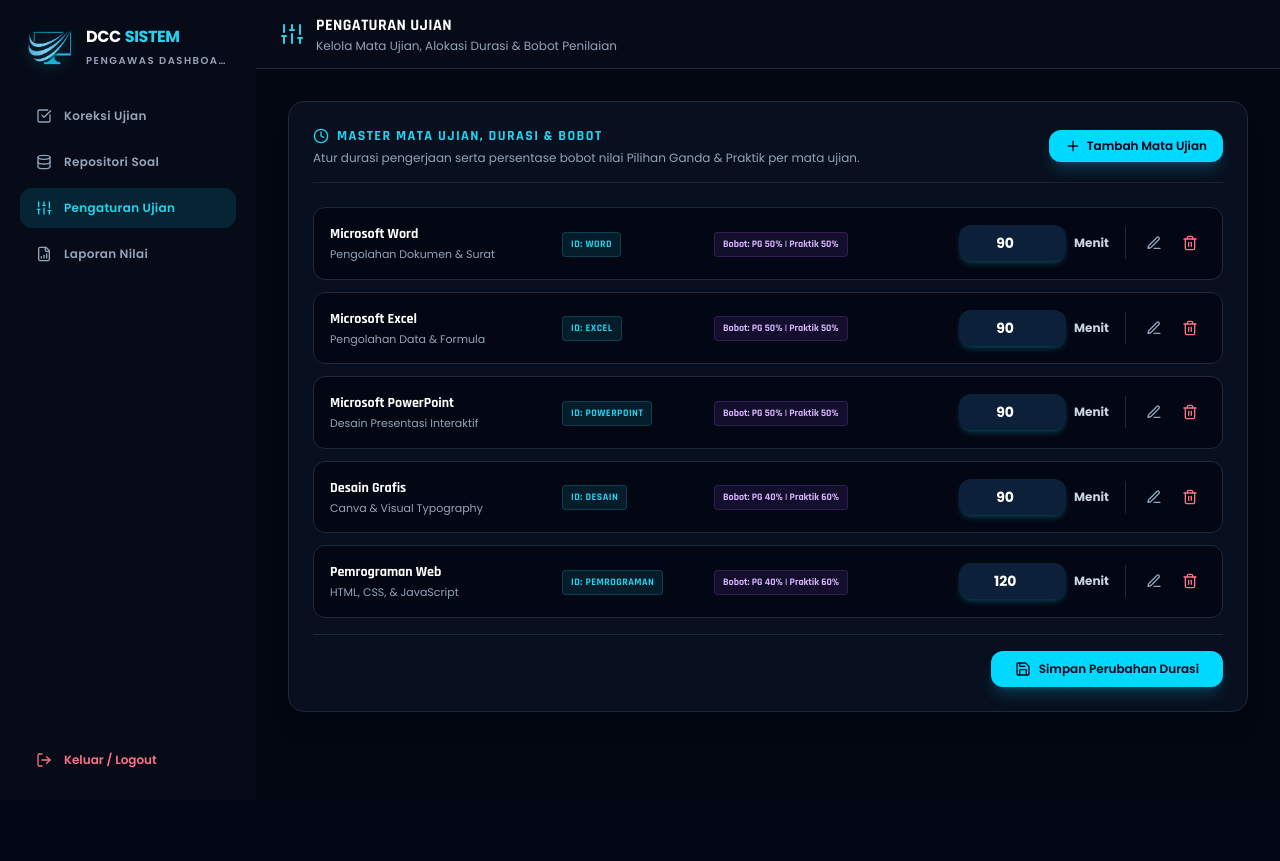
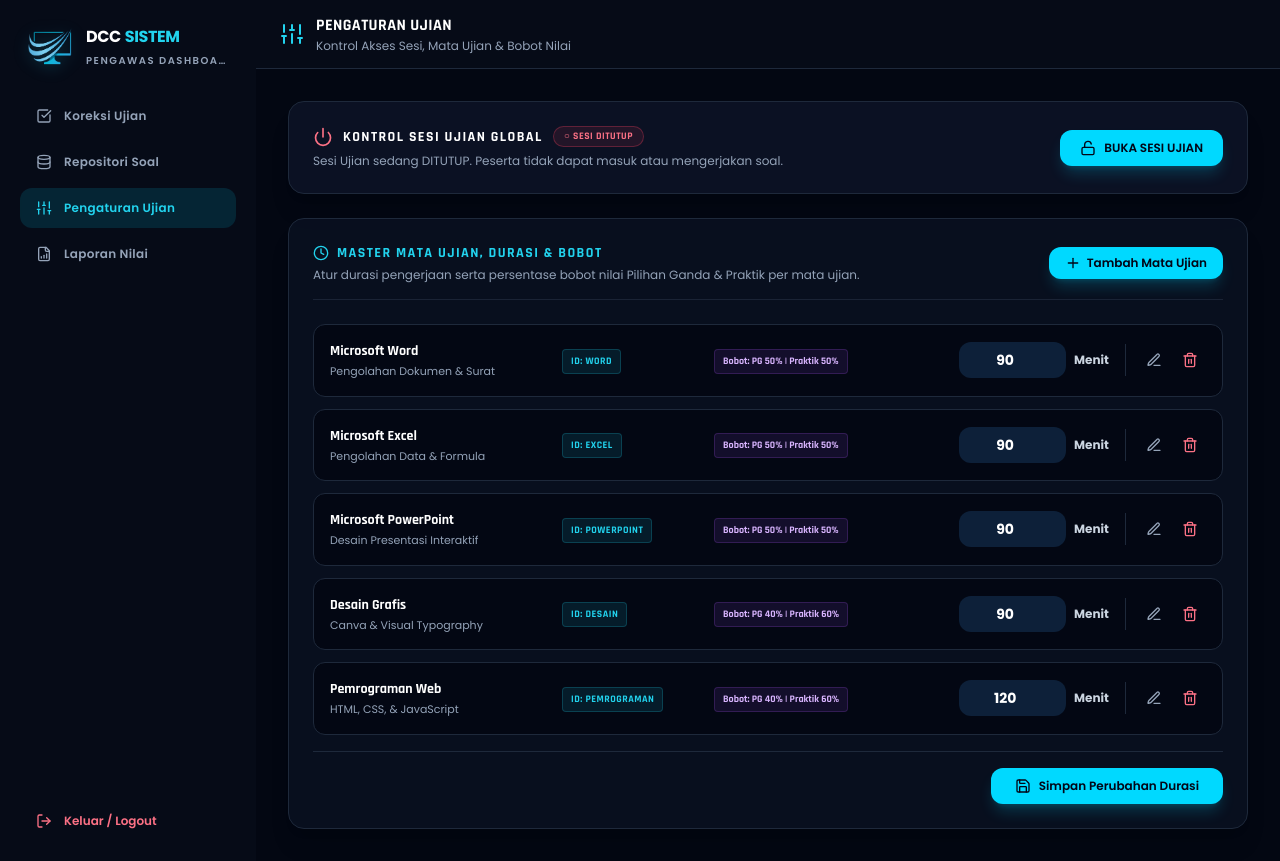
Before and after one commit to dcc-daruttaufiq/dcc-cbt-system, a React (Vite) app in the folder client/: page /pengaturan-ujian in a window 1280 px wide. Before the commit the page ends 800 px from the top, so only its background shows below. Built offline with nearby package versions, Linux system fonts and the light colour scheme; no server answers; the database is empty.

Commit message:
pusssssssssssssssssssssh

```diff
--- a/client/src/pages/DashboardPeserta.jsx
+++ b/client/src/pages/DashboardPeserta.jsx
@@ -40,7 +40,7 @@ export default function DashboardPeserta() {
   const [daftarUjianDinamis, setDaftarUjianDinamis] = useState(DEFAULT_KATALOG);
   const [dataError, setDataError] = useState('');
 
-  // Helper Format Durasi Waktu Pengerjaan (Kebal NaN & Lintas Browser)
+  // Helper Format Durasi Waktu Pengerjaan
   const formatLamaPengerjaan = (mulaiStr, selesaiStr) => {
     if (!mulaiStr) return null;
 
@@ -229,7 +229,7 @@ export default function DashboardPeserta() {
     navigate('/login');
   };
 
-  const handleMulaiUjian = (e) => {
+  const handleMulaiUjian = async (e) => {
     e.preventDefault();
     setTokenError('');
 
@@ -237,6 +237,26 @@ export default function DashboardPeserta() {
     if (!isAgreed) return setTokenError('Anda harus menyetujui tata tertib pengerjaan ujian!');
 
     setIsLoading(true);
+
+    // === VERIFIKASI STATUS SESI UJIAN GLOBAL ===
+    try {
+      const { data: dataStatus } = await supabase
+        .from(TABLES.PENGATURAN_UJIAN || 'pengaturan_ujian')
+        .select('*')
+        .eq('key', 'status_sesi_ujian')
+        .maybeSingle();
+
+      const st = dataStatus?.value ? (typeof dataStatus.value === 'string' ? JSON.parse(dataStatus.value) : dataStatus.value) : null;
+      const statusSesi = st?.status || localStorage.getItem('dcc_status_sesi') || 'DITUTUP';
+
+      if (statusSesi !== 'DIBUKA') {
+        setIsLoading(false);
+        return setTokenError('AKSES DITOLAK: Sesi ujian saat ini sedang DITUTUP oleh pengawas!');
+      }
+    } catch (err) {
+      console.warn('Gagal mengecek status sesi ujian, menggunakan fallback...', err);
+    }
+    // ============================================
 
     const inputUpper = tokenInput.trim().toUpperCase();
 
@@ -247,7 +267,6 @@ export default function DashboardPeserta() {
       inputUpper === '12345' ||
       inputUpper === '1234'
     ) {
-      (async () => {
       const nowIso = new Date().toISOString();
       sessionStorage.setItem('examStarted', 'true');
       sessionStorage.setItem(STORAGE_KEYS.SELECTED_EXAM_CATEGORY, activeExamDetail.id);
@@ -283,7 +302,6 @@ export default function DashboardPeserta() {
       }
 
       navigate('/ruang-ujian');
-      })();
     } else {
       setTokenError(`Token untuk ujian ${activeExamDetail.nama} tidak valid! Gunakan token resmi atau hubungi Pengawas.`);
       setIsLoading(false);
@@ -381,7 +399,6 @@ export default function DashboardPeserta() {
               </div>
 
               <div className="grid grid-cols-1 md:grid-cols-3 gap-4">
-                {/* NILAI PILIHAN GANDA */}
                 <div className="p-5 rounded-xl bg-[#030712]/80 border border-slate-800/80 space-y-2">
                   <p className="text-[11px] font-display font-bold text-slate-400 uppercase tracking-wider">NILAI PILIHAN GANDA</p>
                   <div className="flex items-baseline gap-2">
@@ -390,7 +407,6 @@ export default function DashboardPeserta() {
                   </div>
                 </div>
 
-                {/* NILAI PRAKTIK */}
                 <div className="p-5 rounded-xl bg-[#030712]/80 border border-slate-800/80 space-y-2">
                   <p className="text-[11px] font-display font-bold text-slate-400 uppercase tracking-wider">NILAI PRAKTIK</p>
                   <p className="text-sm font-display font-bold text-amber-400 pt-1">
@@ -402,7 +418,6 @@ export default function DashboardPeserta() {
                   </p>
                 </div>
 
-                {/* NILAI AKHIR TOTAL */}
                 <div className="p-5 rounded-xl bg-[#030712]/80 border border-emerald-500/30 space-y-2">
                   <p className="text-[11px] font-display font-bold text-emerald-400 uppercase tracking-wider">NILAI AKHIR TOTAL</p>
                   <div className="flex items-baseline gap-2">
--- a/client/src/pages/PengaturanUjian.jsx
+++ b/client/src/pages/PengaturanUjian.jsx
@@ -4,7 +4,7 @@ import Sidebar from '../components/ui/Sidebar';
 import Navbar from '../components/ui/Navbar';
 import Button from '../components/ui/Button';
 import Input from '../components/ui/Input';
-import { Sliders, Clock, Save, CheckCircle2, AlertCircle, ShieldCheck, Plus, Trash2, Edit3, X, BookOpen, Percent } from 'lucide-react';
+import { Sliders, Clock, Save, CheckCircle2, AlertCircle, Plus, Trash2, Edit3, X, BookOpen, Percent, Lock, Unlock, Power } from 'lucide-react';
 import { motion, AnimatePresence } from 'framer-motion';
 
 const DEFAULT_KATALOG = [
@@ -17,8 +17,10 @@ const DEFAULT_KATALOG = [
 
 export default function PengaturanUjian() {
   const [katalogMapel, setKatalogMapel] = useState(DEFAULT_KATALOG);
+  const [statusSesi, setStatusSesi] = useState('DITUTUP'); // 'DIBUKA' | 'DITUTUP'
   const [isLoading, setIsLoading] = useState(true);
   const [isSaving, setIsSaving] = useState(false);
+  const [isTogglingStatus, setIsTogglingStatus] = useState(false);
   const [message, setMessage] = useState({ type: '', text: '' });
 
   // State Modal Form Tambah/Edit
@@ -44,14 +46,15 @@ export default function PengaturanUjian() {
   const loadPengaturan = async () => {
     setIsLoading(true);
     try {
-      const { data, error } = await supabase
+      // 1. Fetch Katalog Mata Ujian
+      const { data: dataKatalog } = await supabase
         .from(TABLES.PENGATURAN_UJIAN || 'pengaturan_ujian')
         .select('*')
         .eq('key', 'katalog_mata_ujian')
         .maybeSingle();
 
-      if (!error && data && data.value) {
-        const parsed = typeof data.value === 'string' ? JSON.parse(data.value) : data.value;
+      if (dataKatalog && dataKatalog.value) {
+        const parsed = typeof dataKatalog.value === 'string' ? JSON.parse(dataKatalog.value) : dataKatalog.value;
         if (Array.isArray(parsed) && parsed.length > 0) {
           const normalized = parsed.map(m => ({
             ...m,
@@ -62,12 +65,27 @@ export default function PengaturanUjian() {
           localStorage.setItem('dcc_katalog_mapel', JSON.stringify(normalized));
         }
       }
+
+      // 2. Fetch Status Sesi Ujian Global
+      const { data: dataStatus } = await supabase
+        .from(TABLES.PENGATURAN_UJIAN || 'pengaturan_ujian')
+        .select('*')
+        .eq('key', 'status_sesi_ujian')
+        .maybeSingle();
+
+      if (dataStatus && dataStatus.value) {
+        const st = typeof dataStatus.value === 'string' ? JSON.parse(dataStatus.value) : dataStatus.value;
+        setStatusSesi(st.status || 'DITUTUP');
+        localStorage.setItem('dcc_status_sesi', st.status || 'DITUTUP');
+      }
     } catch (err) {
-      console.warn('Membaca katalog dari cache lokal...', err);
-      const local = localStorage.getItem('dcc_katalog_mapel');
-      if (local) {
-        try { setKatalogMapel(JSON.parse(local)); } catch (e) {}
+      console.warn('Membaca pengaturan dari cache lokal...', err);
+      const localKatalog = localStorage.getItem('dcc_katalog_mapel');
+      if (localKatalog) {
+        try { setKatalogMapel(JSON.parse(localKatalog)); } catch (e) {}
       }
+      const localStatus = localStorage.getItem('dcc_status_sesi');
+      if (localStatus) setStatusSesi(localStatus);
     } finally {
       setIsLoading(false);
     }
@@ -77,7 +95,40 @@ export default function PengaturanUjian() {
     loadPengaturan();
   }, []);
 
-  // Helper Auto-Save Ke Supabase Cloud
+  // Toggle Status Sesi (DIBUKA <-> DITUTUP)
+  const handleToggleStatusSesi = async () => {
+    const nextStatus = statusSesi === 'DIBUKA' ? 'DITUTUP' : 'DIBUKA';
+    setIsTogglingStatus(true);
+    setMessage({ type: '', text: '' });
+
+    try {
+      localStorage.setItem('dcc_status_sesi', nextStatus);
+
+      const { error } = await supabase
+        .from(TABLES.PENGATURAN_UJIAN || 'pengaturan_ujian')
+        .upsert({
+          key: 'status_sesi_ujian',
+          value: JSON.stringify({ status: nextStatus, updated_at: new Date().toISOString() }),
+          updated_at: new Date().toISOString()
+        }, { onConflict: 'key' });
+
+      if (error) throw error;
+
+      setStatusSesi(nextStatus);
+      setMessage({
+        type: 'success',
+        text: `Sesi Ujian berhasil ${nextStatus === 'DIBUKA' ? 'DIBUKA! Peserta dapat mengakses ujian.' : 'DITUTUP! Akses ujian dikunci.'}`
+      });
+    } catch (err) {
+      console.error('Gagal memperbarui status sesi:', err);
+      setStatusSesi(nextStatus); // tetapkan secara lokal jika offline
+      setMessage({ type: 'warning', text: 'Status sesi berubah di lokal. Pastikan Supabase terhubung.' });
+    } finally {
+      setIsTogglingStatus(false);
+    }
+  };
+
+  // Helper Auto-Save Katalog Ke Supabase Cloud
   const saveToSupabase = async (updatedList) => {
     setIsSaving(true);
     setMessage({ type: '', text: '' });
@@ -95,7 +146,7 @@ export default function PengaturanUjian() {
 
       if (error) throw error;
 
-      setMessage({ type: 'success', text: 'Katalog mata ujian & bobot berhasil disimpan permanen ke Cloud!' });
+      setMessage({ type: 'success', text: 'Katalog mata ujian & bobot berhasil disimpan!' });
     } catch (err) {
       console.error('Gagal menyimpan ke Cloud:', err);
       setMessage({ type: 'warning', text: 'Tersimpan di Lokal. Pastikan Supabase terhubung.' });
@@ -188,7 +239,7 @@ export default function PengaturanUjian() {
             <Sliders className="text-cyan-400 w-6 h-6" />
             <div>
               <h1 className="text-base font-display font-bold text-white tracking-wide">PENGATURAN UJIAN</h1>
-              <p className="text-xs text-slate-400 font-sans">Kelola Mata Ujian, Alokasi Durasi & Bobot Penilaian</p>
+              <p className="text-xs text-slate-400 font-sans">Kontrol Akses Sesi, Mata Ujian & Bobot Nilai</p>
             </div>
           </div>
         </Navbar>
@@ -196,6 +247,51 @@ export default function PengaturanUjian() {
         <main className="p-6 md:p-8 flex-1 overflow-y-auto">
           <div className="max-w-5xl mx-auto space-y-6">
 
+            {/* PANEL KONTROL 1: KONTROL STATUS SESI UJIAN GLOBAL */}
+            <div className="p-6 bg-[#0d1527]/80 border border-slate-800 rounded-2xl shadow-xl flex flex-col sm:flex-row sm:items-center justify-between gap-6">
+              <div className="space-y-1.5">
+                <div className="flex items-center gap-2.5">
+                  <Power className={`w-5 h-5 ${statusSesi === 'DIBUKA' ? 'text-emerald-400' : 'text-rose-400'}`} />
+                  <h2 className="text-sm font-display font-bold text-white uppercase tracking-widest">
+                    KONTROL SESI UJIAN GLOBAL
+                  </h2>
+                  <span className={`text-[10px] px-2.5 py-0.5 rounded-full font-display font-bold uppercase tracking-wider ${
+                    statusSesi === 'DIBUKA'
+                      ? 'bg-emerald-500/10 border border-emerald-500/30 text-emerald-400'
+                      : 'bg-rose-500/10 border border-rose-500/30 text-rose-400'
+                  }`}>
+                    {statusSesi === 'DIBUKA' ? '● SESI AKTIF' : '○ SESI DITUTUP'}
+                  </span>
+                </div>
+                <p className="text-xs text-slate-400 font-sans">
+                  {statusSesi === 'DIBUKA'
+                    ? 'Sesi Ujian sedang DIBUKA. Seluruh peserta yang terdaftar dapat masuk ke Ruang Ujian.'
+                    : 'Sesi Ujian sedang DITUTUP. Peserta tidak dapat masuk atau mengerjakan soal.'}
+                </p>
+              </div>
+
+              <Button
+                onClick={handleToggleStatusSesi}
+                disabled={isTogglingStatus}
+                className={`px-5 py-2.5 rounded-xl font-display font-bold text-xs flex items-center gap-2 border-0 shadow-lg transition-all ${
+                  statusSesi === 'DIBUKA'
+                    ? 'bg-rose-500 hover:bg-rose-600 text-white shadow-rose-500/20'
+                    : 'bg-emerald-400 hover:bg-emerald-300 text-slate-950 shadow-emerald-400/20'
+                }`}
+              >
+                {statusSesi === 'DIBUKA' ? (
+                  <>
+                    <Lock className="w-4 h-4" /> KUNCI & TUTUP SESI
+                  </>
+                ) : (
+                  <>
+                    <Unlock className="w-4 h-4" /> BUKA SESI UJIAN
+                  </>
+                )}
+              </Button>
+            </div>
+
+            {/* PANEL KONTROL 2: MASTER MATA UJIAN, DURASI & BOBOT */}
             <div className="p-6 bg-[#0d1527]/60 border border-slate-800 rounded-2xl space-y-6 shadow-xl">
               <div className="border-b border-slate-800/80 pb-4 flex flex-col sm:flex-row sm:items-center justify-between gap-4">
                 <div>
@@ -227,39 +323,32 @@ export default function PengaturanUjian() {
               )}
 
               {isLoading ? (
-                <div className="p-8 text-center text-xs text-slate-500 font-sans">Memuat katalog mata ujian...</div>
+                <div className="p-8 text-center text-xs text-slate-500 font-sans">Memuat data pengaturan...</div>
               ) : (
                 <form onSubmit={handleSimpan} className="space-y-4">
                   <div className="grid grid-cols-1 gap-3">
                     {katalogMapel.map((kat) => (
                       <div key={kat.id} className="p-4 rounded-xl bg-[#030712]/90 border border-slate-800 flex flex-col md:flex-row md:items-center justify-between gap-4">
 
-                        {/* SISI KIRI: NAMA, ID & BOBOT (DISEJAJARIN RAPI PAKE FLEX & GRID) */}
                         <div className="flex flex-col md:flex-row md:items-center gap-3 md:gap-6 flex-1 min-w-0">
-
-                          {/* Nama & Deskripsi Mapel */}
                           <div className="w-full md:w-52 shrink-0 space-y-0.5">
                             <h3 className="font-display font-bold text-sm text-white truncate">{kat.nama}</h3>
                             <p className="text-[11px] text-slate-400 font-sans truncate">{kat.desc}</p>
                           </div>
 
-                          {/* ID Badge (Kolom Teratur) */}
                           <div className="w-32 shrink-0">
                             <span className="inline-block text-[10px] text-cyan-400 bg-cyan-400/10 border border-cyan-400/20 px-2 py-1 rounded font-display font-bold uppercase tracking-wider">
                               ID: {kat.id}
                             </span>
                           </div>
 
-                          {/* Bobot Badge (Kolom Teratur) */}
                           <div className="w-48 shrink-0">
                             <span className="inline-block text-[10px] text-purple-300 bg-purple-500/10 border border-purple-500/20 px-2 py-1 rounded font-display font-bold">
                               Bobot: PG {kat.bobot_pg ?? 50}% | Praktik {kat.bobot_praktik ?? 50}%
                             </span>
                           </div>
-
                         </div>
 
-                        {/* SISI KANAN: BAR DURASI (SOLID CYAN, TEKS BIRU TUA, TANPA BORDER LINE) & BUTTONS */}
                         <div className="flex items-center gap-4 shrink-0 self-end md:self-center">
                           <div className="flex items-center gap-2">
                             <Input
@@ -271,13 +360,7 @@ export default function PengaturanUjian() {
                                 const val = parseInt(e.target.value) || 0;
                                 handleDurasiChange(kat.id, val);
                               }}
-                              /*
-                                Custom Bar Durasi:
-                                - bg-cyan-400: Latar Biru Cyan Solid
-                                - text-[#071426]: Warna Angka Biru Tua Kontras
-                                - border-0: Tanpa Garis Tepi/Outlined
-                              */
-                              className="w-20 text-center font-display font-black text-[#071426] text-sm py-1.5 bg-cyan-400 border-0 focus:outline-none focus:ring-2 focus:ring-cyan-300 rounded-xl transition-all shadow-md shadow-cyan-400/20"
+                              className="w-20 text-center font-display font-black text-[#071426] text-sm py-1.5 bg-cyan-400 border-0 rounded-xl"
                             />
                             <span className="text-xs text-slate-300 font-sans font-bold">Menit</span>
                           </div>
@@ -410,9 +493,6 @@ export default function PengaturanUjian() {
                     />
                   </div>
                 </div>
-                <p className="text-[10px] text-slate-400 italic">
-                  *Total bobot Pilihan Ganda dan Praktik wajib berjumlah 100%.
-                </p>
 
                 <div className="flex items-center justify-end gap-3 pt-3 border-t border-slate-800/60">
                   <Button variant="outline" type="button" onClick={() => setIsModalOpen(false)} className="bg-slate-800 text-xs border-0 font-sans">Batal</Button>
--- a/client/src/pages/RuangUjian.jsx
+++ b/client/src/pages/RuangUjian.jsx
@@ -90,6 +90,26 @@ export default function RuangUjian() {
         setErrorState('Sesi login tidak valid (TechID tidak ditemukan). Silakan login ulang.');
         return;
       }
+
+      // === 🛡️ KUNCI TAMBAHAN: VERIFIKASI STATUS SESI UJIAN GLOBAL DARI PENGAWAS ===
+      try {
+        const { data: dataStatus } = await supabase
+          .from(TABLES.PENGATURAN_UJIAN || 'pengaturan_ujian')
+          .select('*')
+          .eq('key', 'status_sesi_ujian')
+          .maybeSingle();
+
+        const st = dataStatus?.value ? (typeof dataStatus.value === 'string' ? JSON.parse(dataStatus.value) : dataStatus.value) : null;
+        const statusSesi = st?.status || localStorage.getItem('dcc_status_sesi') || 'DITUTUP';
+
+        if (statusSesi !== 'DIBUKA') {
+          setErrorState('AKSES DITUTUP: Sesi ujian saat ini sedang DITUTUP/DIKUNCI oleh Pengawas.');
+          return;
+        }
+      } catch (err) {
+        console.warn('Gagal verifikasi status sesi ujian, melanjutkan dengan fallback...', err);
+      }
+      // =========================================================================
 
       const rawExamId =
         localStorage.getItem(STORAGE_KEYS.SELECTED_EXAM_CATEGORY) ||
```
Also changed, not shown: client/src/components/ui/Input.jsx (line endings or trailing spaces). Lines whose indentation alone changed are shown as unchanged.
